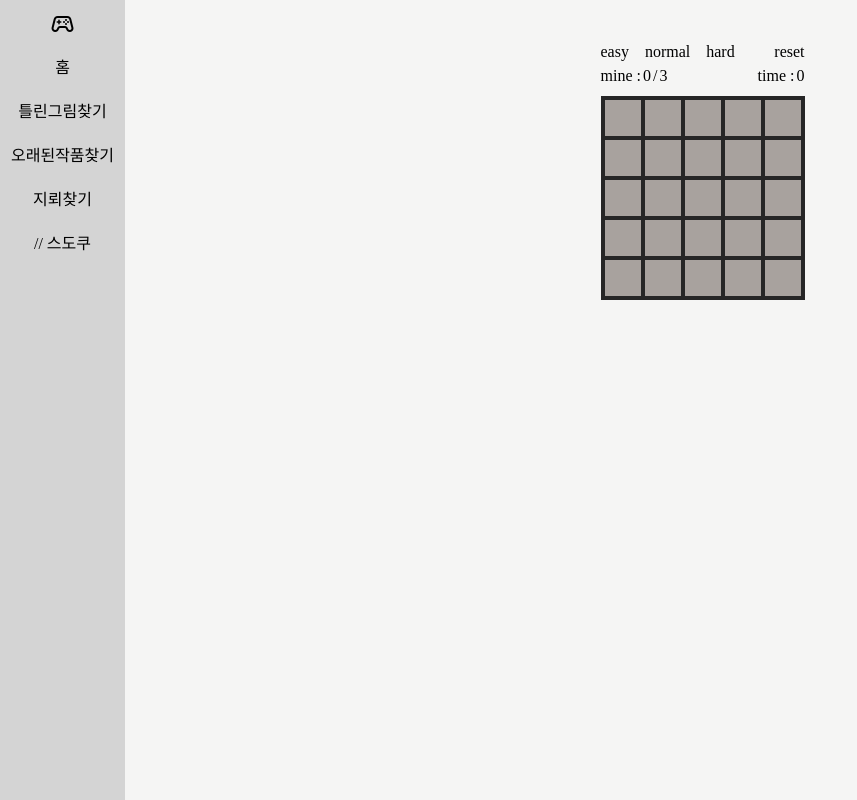
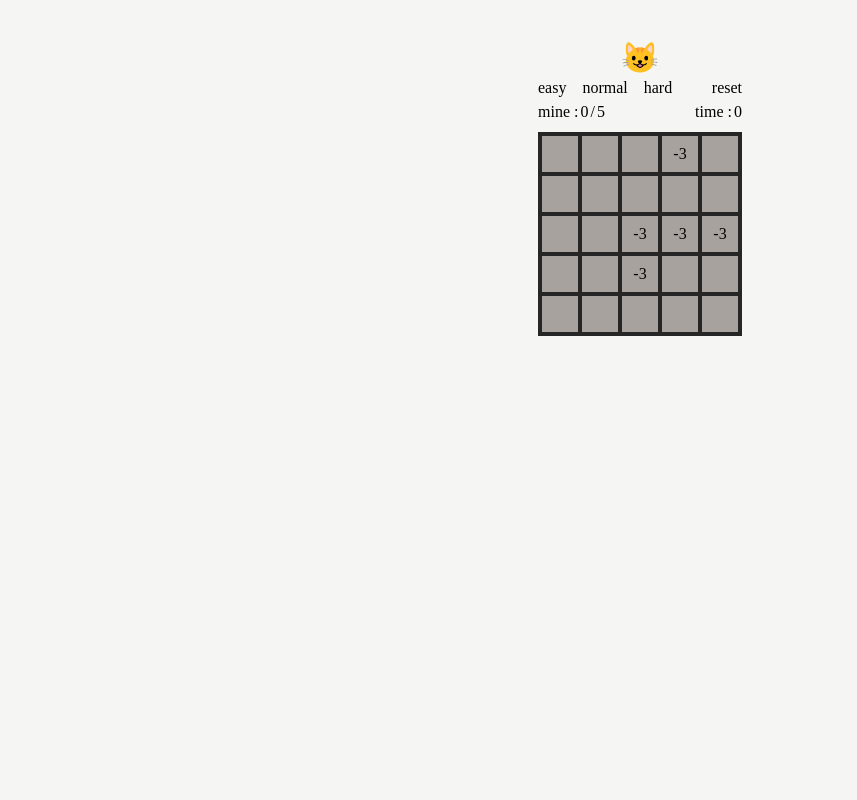
Before and after one commit to k-hanseul/khs_games_web, a React (Create React App) app: page /#/Minesweeper in a window 1280 px wide. Shown: the whole page, without its empty margins (0-857 px from the left). Built offline with nearby package versions, Linux system fonts and the light colour scheme; a web font is replaced by a local one; what tailwindcss-animated would draw is missing.

Commit message:
20250516-khs-1: 지뢰찾기

```diff
--- a/src/App.tsx
+++ b/src/App.tsx
@@ -13,7 +13,7 @@ function App() {
   return (
     <div className="App flex flex-row">
       <HashRouter>
-      <MenuBar />
+      {/* <MenuBar /> */}
         <Routes>
           <Route path="/" element={<Home />} />
           <Route path="/SpotTheDifference" element={<SpotTheDifference />} />
--- a/src/components/Minesweeper.tsx
+++ b/src/components/Minesweeper.tsx
@@ -1,22 +1,58 @@
-import { useEffect, useState, useRef, createContext, useContext, useMemo } from "react";
-import { motion, AnimatePresence, easeIn } from 'framer-motion';
+import React, { useEffect, useState, useRef, createContext, useContext, useMemo } from "react";
+import { motion, AnimatePresence, easeIn, number } from 'framer-motion';
 
 const gameContext = createContext<any>({});
+const CELL_TYPE = {
+    OPEN: 0,
+    NOTHING: -1,
+    FLAG: -2,
+    MINE: -3,
+    MINE_FLAG: -4
+}
 
-const MineCell = () => {
-    const { gameData, changeStatus } = useContext(gameContext);
+type CellProps = {
+    index: number,
+    col: number,
+    row: number
+};
 
-    const onClickCell = () => {
+const MineCell = ({ index, col, row }: CellProps) => {
+    const { gameData, changeStatus, openCell, flagCell } = useContext(gameContext);
 
+    const CELL_STYLE = {
+        OPEN: 0,
+        NOTHING: -1,
+        FLAG: -2,
+        MINE: -3,
+    }
+
+    const onLeftClickCell = () => {
         if (gameData.status === "waiting") {
-            console.log("##");
             changeStatus("playing");
         }
+        openCell(col, row);
     };
 
+    const onRightClickCell = (e: React.MouseEvent) => {
+        e.preventDefault();
+        if (gameData.status === "waiting") {
+            changeStatus("playing");
+        }
+        flagCell(col, row);
+    };
+
+    const cellType = gameData.board[col][row];
+
     return (
-        <button className={"w-9 h-9 bg-stone-400"} onClick={() => onClickCell()}>
-
+        // <button className={"w-7 h-7 bg-stone-400"} onClick={() => onLeftClickCell()} onContextMenu={onRightClickCell}>
+        <button className={"w-9 h-9 bg-stone-400"} onClick={() => onLeftClickCell()} onContextMenu={onRightClickCell}>
+            {/* {index}:{col},{row} */}
+            {/* {gameData.board[col][row]} */}
+            {
+            cellType === CELL_TYPE.FLAG && cellType === CELL_TYPE.FLAG ? "🚩"
+            : cellType === CELL_TYPE.NOTHING ? ""
+            : String(cellType)
+            }
         </button>
     );
 };
@@ -30,13 +66,16 @@ const MineBoard = () => {
     const test_hard = 'grid bg-neutral-800 p-1 gap-1 grid-cols-[repeat(15,minmax(auto,auto))]';
 
     return (
+        <div className="bg-neutral-800">
             <div className={gameData.level === "easy" ? test_easy : gameData.level === "normal" ? test_normal : test_hard}>
                 {
                     [...Array((gameData.xy * gameData.xy))].map((b, i) => (
                         // <div className="w-9 h-9 bg-slate-600" key={i}>
-                    <MineCell key={i} />
+                        <MineCell index={i} col={Math.floor(i / gameData.xy)} row={(i % gameData.xy)} key={i}
+                        />
                     ))
                 }
+            </div>
         </div>
     );
 };
@@ -45,29 +84,6 @@ const MineHeader = () => {
     const { gameData, changeLevel, changeStatus } = useContext(gameContext);
     const [time, setTime] = useState(0);
     const intervalRef = useRef<any>(null);
-
-    /*
-    useEffect(() => {
-        intervalRef.current = setInterval(() => {
-            console.log("############ time: " + time);
-            setTime((prevTime) => prevTime + 1);
-        }, 1000);
-
-        if (gameData.status !== "playing") {
-            clearInterval(timer);
-
-            if (gameData.status !== "waiting") {
-                setTime(0);
-            }
-        } else if (time >= 999) {
-            clearInterval(timer);
-        }
-
-        return () => {
-            clearInterval(intervalRef.current);
-        };
-    }, []);
-    */
 
     useEffect(() => {
         if (time >= 10) {
@@ -94,6 +110,7 @@ const MineHeader = () => {
 
     return (
         <div className="w-full">
+            <div className="text-3xl">{gameData.status === "win" ? "😻" : gameData.status === "over" ? "😿" : "😺"}</div>
             <div className="w-full flex flex-row justify-between">
                 <div className="flex flex-row gap-4">
                     <button className="" onClick={() => changeLevel("easy")}>easy</button>
@@ -105,7 +122,7 @@ const MineHeader = () => {
             <div className="w-full flex flex-row justify-between">
                 <div className="flex flex-row gap-[2px]">
                     <div className="">mine :</div>
-                    <div className="">0</div>
+                    <div className="">{gameData.flag}</div>
                     <div className="">/</div>
                     <div className="">{gameData.mine}</div>
 
@@ -120,37 +137,156 @@ const MineHeader = () => {
 };
 
 const Minesweeper = () => {
+
     const [gameData, setGameData] = useState({
         level: "",// easy, normal, hard
         xy: 0,
         mine: 0,
-        board: null,
+        flag: 0,
+        open: 0,
+        board: [] as number[][],
         status: "" // waiting, playing, win, over
     });
 
+    const findAroundMine = (col: number, row: number) => {
+        let mineCount = 0;
 
-    const settingMine = (xy: number, mine: number) => {
+        const board = gameData.board;
+        for (let y = row - 1; y <= row + 1; y++) {
+            for (let x = col - 1; x <= col + 1; x++) {
+                if (x === col && y === row) continue;
+                if (x >= 0 && x < board[0].length && y >= 0 && y < board.length) {
+                    if (board[y][x] === CELL_TYPE.MINE || board[y][x] === CELL_TYPE.MINE_FLAG) {
+                        mineCount++;
+                    }
+                }
+            }
+        }
+        return mineCount;
+    }
+
+    const aroundOpenCell = (col: number, row: number) => {
+    }
+
+    const openCell = (col: number, row: number) => {
+        let data = { ...gameData };
+
+        if (data.status === "waiting") {
+            data.status = "playing";
+        } else if (data.status !== "playing") {
+            return;
+        }
+
+        const cell = data.board[col][row];
+        console.log("#### openCell["+col+"]["+row+"]: "+ cell);
+
+        if (cell === CELL_TYPE.MINE) {
+            // changeStatus("over");
+            data.status = "over";
+
+        } else if (cell === CELL_TYPE.NOTHING) {
+            const mineCount = findAroundMine(col, row);
+            console.log("#### mineCount: " + mineCount);
+            if (mineCount === 0) {
+                if (Math.random() > 0.5) {
+
+                }
+            }
+            data.board[col][row] = mineCount;
+        }
+
+        // checkGameResult();
+        setGameData(data);
+    }
+
+    const flagCell = (col: number, row: number) => {
+        let data = { ...gameData };
+
+        if (data.status === "waiting") {
+            data.status = "playing";
+        } else if (data.status !== "playing") {
+            return;
+        }
+
+        const cell = data.board[col][row];
+        console.log("#### flagCell["+col+"]["+row+"]: "+ cell);
+
+        switch (cell) {
+            case CELL_TYPE.MINE:
+                data.board[col][row] = CELL_TYPE.MINE_FLAG;
+                data.flag += 1;
+                break;
+            case CELL_TYPE.MINE_FLAG:
+                data.board[col][row] = CELL_TYPE.MINE;
+                data.flag -= 1;
+                break;
+            case CELL_TYPE.NOTHING:
+                data.board[col][row] = CELL_TYPE.FLAG;
+                data.flag += 1;
+                break;
+            case CELL_TYPE.FLAG:
+                data.board[col][row] = CELL_TYPE.NOTHING;
+                data.flag -= 1;
+                break;
+            default:
+                break;
+        }
+
+        setGameData(data);
+        // checkGameResult();
+    }
+
+    const settingBoard = (xy: number, mine: number) => {
+        const temp = Array.from({ length: xy * xy }, (_, i) => i);
+        const boardData: number[][] = Array.from({ length: xy }, () => Array(xy).fill(CELL_TYPE.NOTHING));
+        const mineData = [];
+
+        while (mineData.length < mine) {
+            const randomIndex = Math.floor(Math.random() * temp.length);
+            const chosen = temp.splice(randomIndex, 1)[0];
+            mineData.push(chosen);
+        }
+        // console.log("### mineData: " + mineData);
+
+        for (const m of mineData) {
+            const x = m % xy;
+            const y = Math.floor(m / xy);
+            boardData[y][x] = CELL_TYPE.MINE;
+            console.log("### boardData[" + y + "][" + x + "]");
+        }
+        boardData.forEach((bd, i) => {
+            console.log("### boardData[" + i + "]: " + bd);
+        });
+        // console.log("### boardData: " + boardData.length);
+
+        return boardData;
     };
 
     const changeLevel = (level: string) => {
         let data = { ...gameData };
 
+        data.xy = 0;
+        data.mine = 0;
+        data.flag = 0;
+        data.open = 0;
         data.level = level;
+
         switch (level) {
             case "easy":
                 data.xy = 5;
-                data.mine = 3;
+                data.mine = 5;
                 break;
             case "normal":
                 data.xy = 10;
-                data.mine = 6;
+                data.mine = 10;
                 break;
             case "hard":
                 data.xy = 15;
-                data.mine = 9;
+                data.mine = 15;
                 break;
         }
-        settingMine(data.xy, data.mine);
+
+        data.board = settingBoard(data.xy, data.mine);
         data.status = "waiting";
 
         setGameData(data);
@@ -163,21 +299,23 @@ const Minesweeper = () => {
         });
     };
 
-
     useEffect(() => {
         changeLevel("easy");
     }, []);
 
+
+    useEffect(() => {
+        console.log("########## gameData: " + JSON.stringify(gameData));
+    }, [gameData]);
+
+
     return (
         <div className="w-full h-screen bg-stone-100">
-            <gameContext.Provider value={{ gameData, changeLevel, changeStatus }}>
-
+            <gameContext.Provider value={{ gameData, changeLevel, changeStatus, openCell, flagCell }}>
                 <div className="py-10 h-full justify-items-center space-y-2 justify-self-center">
-                    {/* <MineBoard value={row=4 col=2 mine=3>}></MineBoard> */}
                     <MineHeader />
                     <MineBoard />
                 </div>
-
             </gameContext.Provider>
 
         </div>
```
Lines whose indentation alone changed are shown as unchanged.
